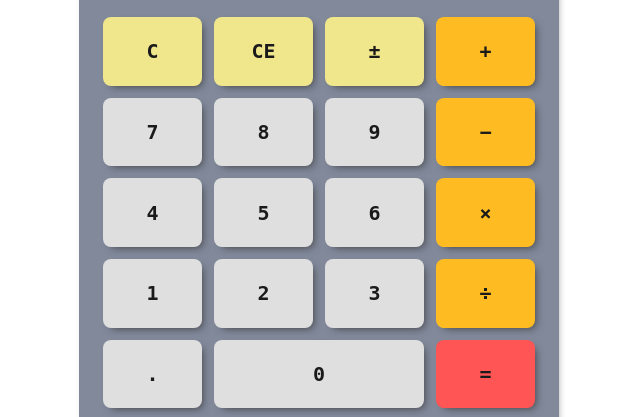
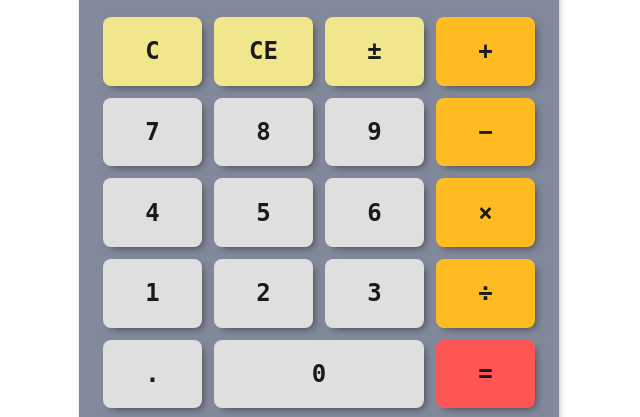
Before and after one commit to coyotewind/blue-velvet, a plain HTML site: page index.html in a window 1280 px wide. Shown: the part 298-715 px from the top of the page, 321-961 px from the left. Drawn offline with nearby package versions, Linux system fonts and the light colour scheme; a web font is replaced by a local one.

Commit message:
Update style.css

```diff
--- a/styles/style.css
+++ b/styles/style.css
@@ -181,7 +181,7 @@ sub, sup {
     color: #1a1a1a;
     cursor: pointer;
     font-family: 'monospace', sans-serif;
-    font-size: 2.5vh;
+    font-size: 1rem;
     font-weight: 600;
 }
 
```
